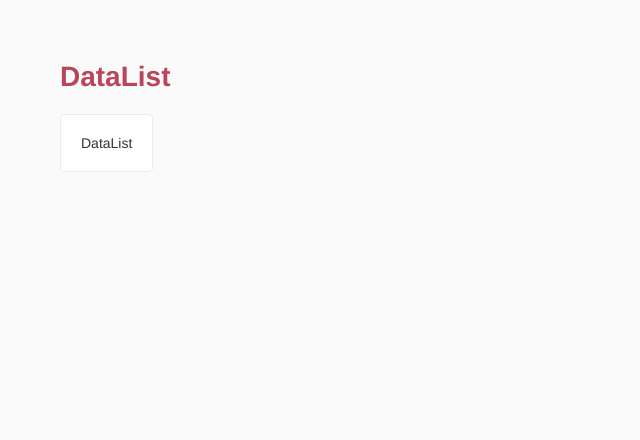
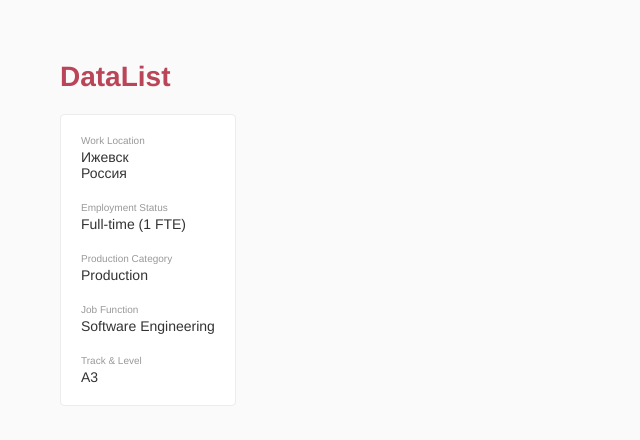
Before and after one commit to Lieblein/compound-components, a React app: page / in a window 1280 px wide. Shown: the top 440 px of the page, without its empty margins (0-640 px from the left). Built offline with nearby package versions, Linux system fonts and the light colour scheme.

Commit message:
самый простой DataList

```diff
--- a/package.json
+++ b/package.json
@@ -10,6 +10,7 @@
     "mini-css-extract-plugin": "^2.9.2",
     "postcss": "^8.4.49",
     "postcss-loader": "^8.1.1",
+    "postcss-nested": "^7.0.2",
     "style-loader": "^4.0.0",
     "terser-webpack-plugin": "^5.3.10",
     "ts-loader": "^9.5.1",
--- a/postcss.config.js
+++ b/postcss.config.js
@@ -1,5 +1,8 @@
 module.exports = {
   // Add you postcss configuration here
   // Learn more about it at https://github.com/webpack-contrib/postcss-loader#config-files
-  plugins: [["autoprefixer"]],
+  plugins: {
+      "postcss-nested": {},
+      "autoprefixer": {}, // use ../.browserslistrc
+  }
 };
--- a/src/components/App/app.css
+++ b/src/components/App/app.css
@@ -8,6 +8,14 @@ body {
     background-color: #fafafa;
 }
 
+dl {
+    margin: 0;
+}
+
+dd {
+    margin: 0;
+}
+
 .app {
     margin: 60px;
 }
--- a/src/components/App/index.tsx
+++ b/src/components/App/index.tsx
@@ -1,6 +1,7 @@
 import React from 'react';
 
 import Box from '../Box';
+import DataList from '../DataList';
 import './app.css';
 
 export default function App() {
@@ -10,7 +11,34 @@ export default function App() {
                 DataList
             </h1>
             <Box>
-                DataList
+                <DataList
+                    items={ [
+                        {
+                            title: 'Work Location',
+                            value: <>
+                                Ижевск
+                                <br />
+                                Россия
+                            </>,
+                        },
+                        {
+                            title: 'Employment Status',
+                            value: 'Full-time (1 FTE)',
+                        },
+                        {
+                            title: 'Production Category',
+                            value: 'Production',
+                        },
+                        {
+                            title: 'Job Function',
+                            value: 'Software Engineering',
+                        },
+                        {
+                            title: 'Track & Level',
+                            value: 'A3',
+                        },
+                    ] }
+                />
             </Box>
         </div>
     );
--- /dev/null
+++ b/src/components/DataList/data-list.css
@@ -0,0 +1,12 @@
+.data-list {
+    display: flex;
+    flex-direction: column;
+    gap: 20px;
+
+    &__title {
+        color: #999;
+        font-size: 10px;
+        line-height: 12px;
+        margin-bottom: 2px;
+    }
+}
--- /dev/null
+++ b/src/components/DataList/index.tsx
@@ -0,0 +1,31 @@
+import React from 'react';
+
+import './data-list.css';
+
+interface IProps {
+    items: Array<{
+        title: React.ReactNode;
+        value: React.ReactNode;
+    }>;
+}
+
+export default function DataList(props: Readonly<IProps>) {
+    const { items } = props;
+
+    return (
+        <dl className='data-list'>
+            {
+                items.map(({ title, value }) => (
+                    <div>
+                        <dt className='data-list__title'>
+                            { title }
+                        </dt>
+                        <dd>
+                            { value }
+                        </dd>
+                    </div>
+                ))
+            }
+        </dl>
+    );
+}
```
Also changed, not shown: 1 other file (tests, documents, lock files or other folders).
